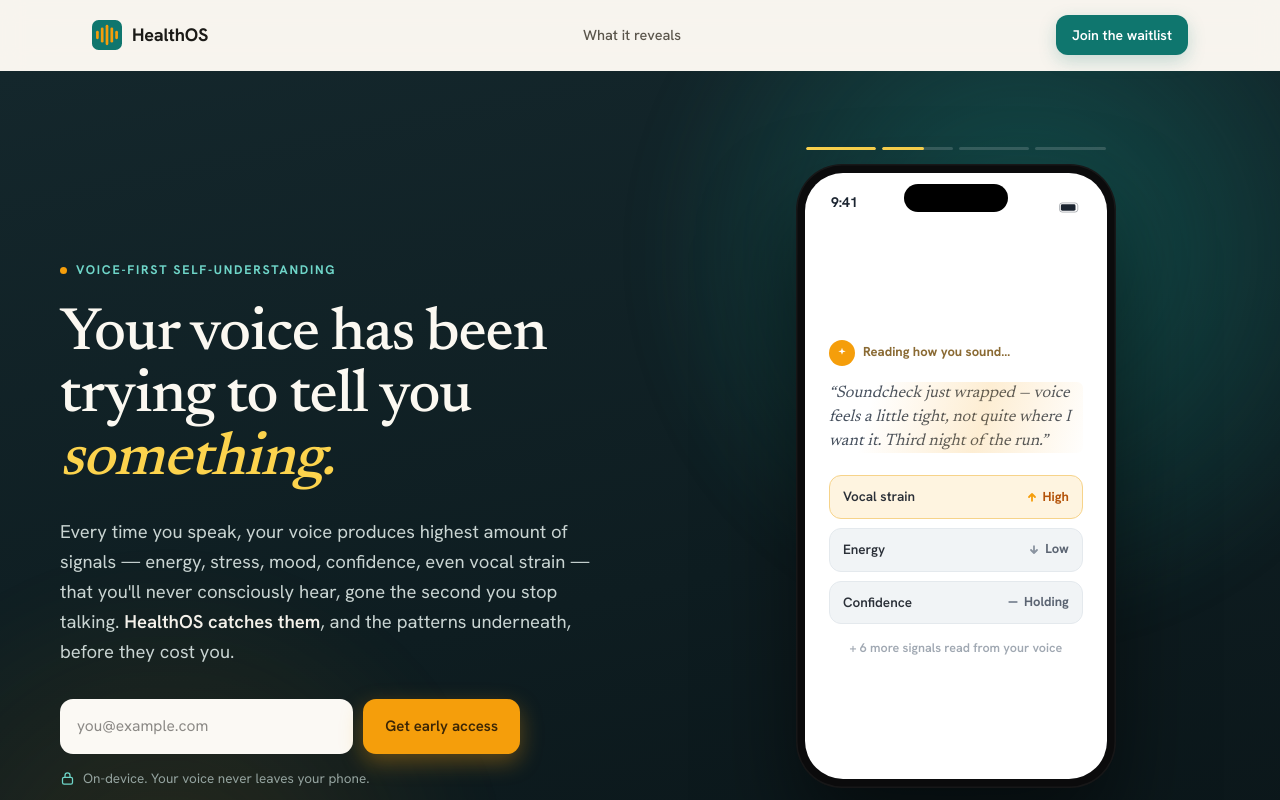
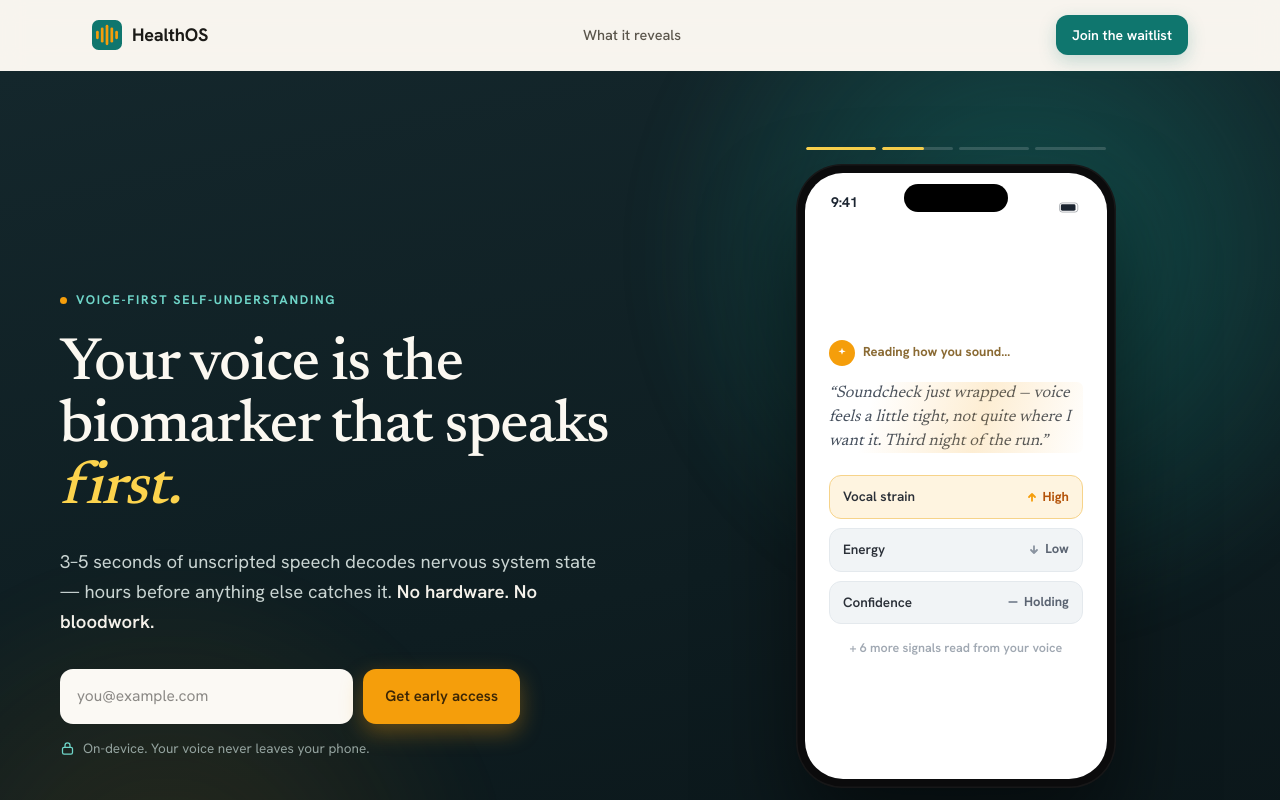
Before and after one commit to msahamed/healthos-frontend, a Next.js app: page / in a window 1280 px wide. Shown: the top 800 px of the page. Built offline with nearby package versions, Linux system fonts and the light colour scheme.

Commit message:
updated landing page

```diff
--- a/app/layout.tsx
+++ b/app/layout.tsx
@@ -23,8 +23,9 @@ const hanken = Hanken_Grotesk({
 });
 
 const DESCRIPTION =
-  "Speak for a few seconds a day, and finally see what your voice has been telling you. " +
-  "HealthOS reads the energy, stress, and mood in how you sound — on-device, never uploaded.";
+  "Your voice is the biomarker that speaks first. " +
+  "3–5 seconds of unscripted speech decodes nervous system state — hours before anything else catches it. " +
+  "No hardware. No bloodwork. On-device.";
 
 export const metadata: Metadata = {
   title: "HealthOS — Notices what you don't",
--- a/app/page.tsx
+++ b/app/page.tsx
@@ -35,14 +35,12 @@ export default function Home() {
                 Voice-first self-understanding
               </span>
               <h1 className="font-serif-display">
-                Your voice has been trying to tell you <em>something.</em>
+                Your voice is the biomarker that speaks <em>first.</em>
               </h1>
               <p className="hero-sub">
-                Every time you speak, your voice produces highest amount of signals —
-                energy, stress, mood, confidence, even vocal strain — that
-                you&apos;ll never consciously hear, gone the second you stop
-                talking. <strong>HealthOS catches them</strong>, and the
-                patterns underneath, before they cost you.
+                3–5 seconds of unscripted speech decodes nervous system
+                state — hours before anything else catches it.{" "}
+                <strong>No hardware. No bloodwork.</strong>
               </p>
 
               <InlineWaitlistForm variant="hero" />
```
